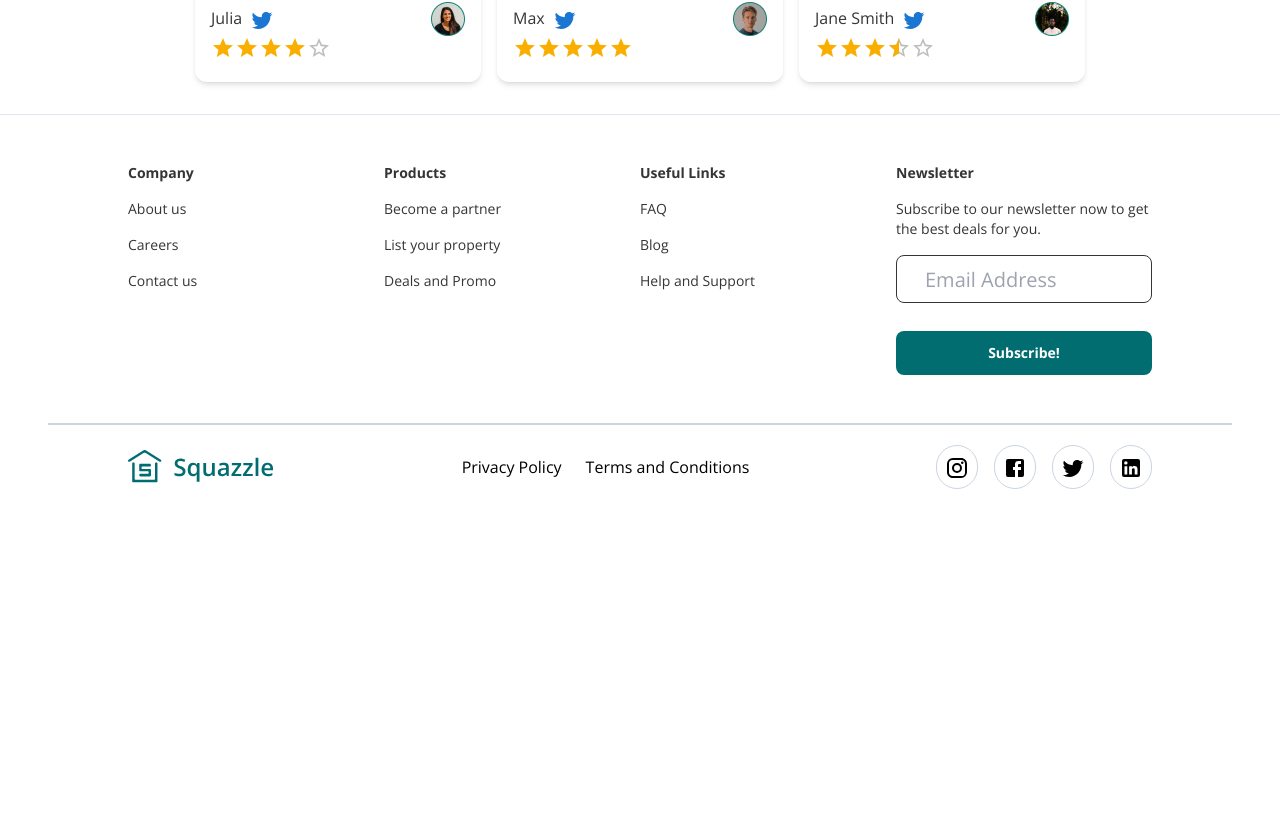
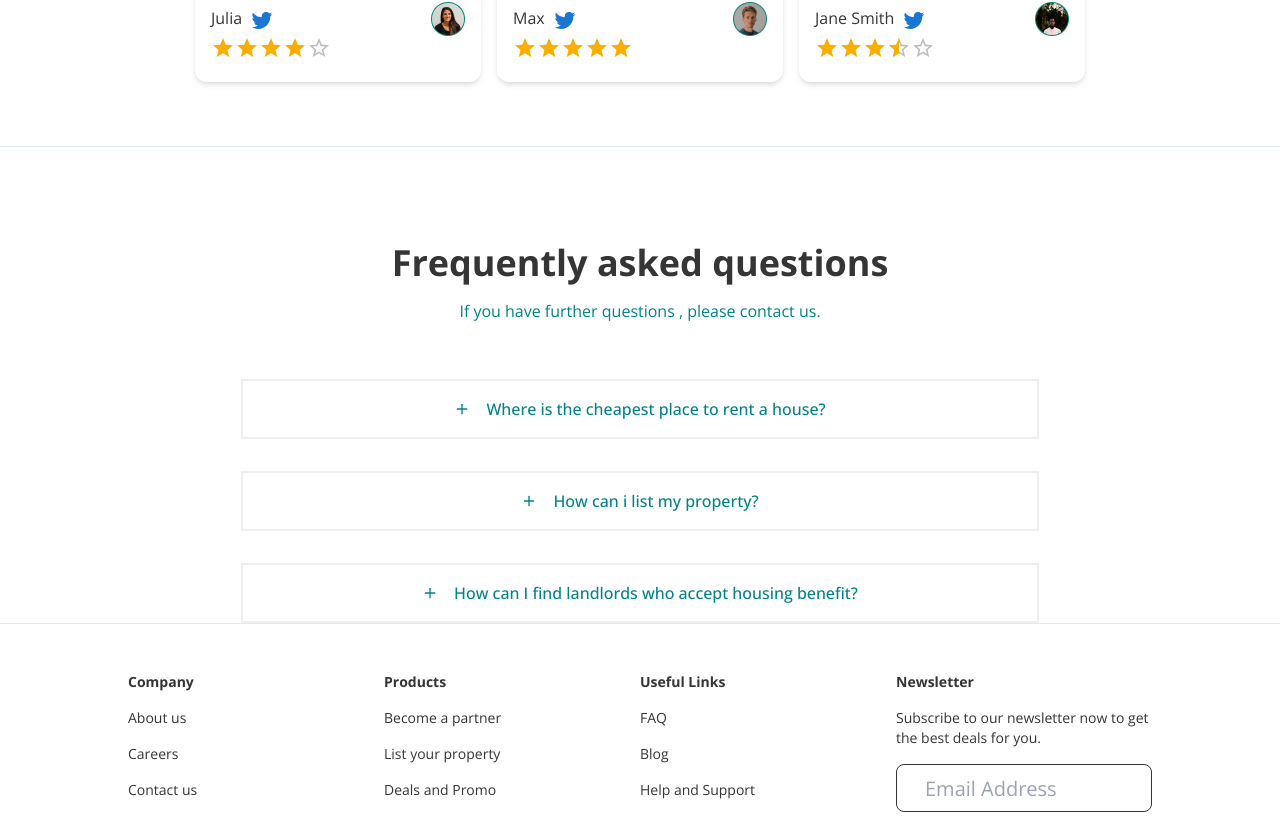
Before and after one commit to Marnin-A/Squazzle-Frontend, a Next.js app: page / in a window 1280 px wide. Shown: the part 3909-4729 px from the top of the page. Before the commit the page ends 4466 px from the top, so only its background shows below. Built offline with nearby package versions, Linux system fonts and the light colour scheme; no server answers.

Commit message:
feat: Completed FAQ section

```diff
--- a/package.json
+++ b/package.json
@@ -15,6 +15,7 @@
     "@hookform/resolvers": "^3.3.2",
     "@mui/icons-material": "^5.14.19",
     "@mui/material": "^5.14.18",
+    "@radix-ui/react-accordion": "^1.1.2",
     "@radix-ui/react-icons": "^1.3.0",
     "@radix-ui/react-popover": "^1.0.7",
     "@radix-ui/react-slot": "^1.0.2",
--- a/src/app/page.tsx
+++ b/src/app/page.tsx
@@ -6,6 +6,7 @@ import FeaturedProperty from "@/components/landing_page/featuredProperty";
 import ExploreNow from "@/components/landing_page/exploreNow";
 import ListPropertyCard from "@/components/landing_page/listPropertyCard";
 import Testimonials from "@/components/landing_page/testimonials";
+import Faq from "@/components/landing_page/faq";
 
 export default function Home() {
 	return (
@@ -18,6 +19,7 @@ export default function Home() {
 				<ExploreNow />
 				<ListPropertyCard />
 				<Testimonials />
+				<Faq />
 			</main>
 			<Footer />
 		</>
--- /dev/null
+++ b/src/components/landing_page/faq.tsx
@@ -0,0 +1,88 @@
+import React from "react";
+import {
+	Accordion,
+	AccordionContent,
+	AccordionItem,
+	AccordionTrigger,
+} from "@/components/ui/accordion";
+// import { Typography } from "@mui/material";
+// import Accordion from "@mui/material/Accordion";
+// import AccordionSummary from "@mui/material/AccordionSummary";
+// import AccordionDetails from "@mui/material/AccordionDetails";
+
+export default function Faq() {
+	return (
+		<section className="border-t border-t-slate-200 pt-24 flex flex-col items-center">
+			<h2 className="text-4xl font-bold mb-4">Frequently asked questions</h2>
+			<p className="text-primary-mid-green mb-14">
+				If you have further questions , please contact us.
+			</p>
+			<div className="w-[798px]">
+				<Accordion
+					type="single"
+					className="max-w-full flex flex-col gap-8"
+					collapsible
+				>
+					<AccordionItem
+						value="item-1"
+						className="border-2 border-[#D7D7D766] px-8"
+					>
+						<AccordionTrigger className="flex flex-row-reverse items-center gap-4 text-primary-mid-green">
+							Where is the cheapest place to rent a house?
+						</AccordionTrigger>
+						<AccordionContent>
+							Yes. It adheres to the WAI-ARIA design pattern.
+						</AccordionContent>
+					</AccordionItem>
+					<AccordionItem
+						value="item-2"
+						className="border-2 border-[#D7D7D766] w-full px-8"
+					>
+						<AccordionTrigger className="flex flex-row-reverse items-center gap-4 text-primary-mid-green">
+							How can i list my property?
+						</AccordionTrigger>
+						<AccordionContent>
+							Lorem ipsum dolor sit amet consectetur adipisicing elit. Magni
+							soluta at cumque delectus nobis dolores sit natus autem, quisquam
+							enim nostrum dolorum, ab ullam quo distinctio quas? Odio, quia
+							excepturi?
+						</AccordionContent>
+					</AccordionItem>
+					<AccordionItem
+						value="item-3"
+						className="border-2 border-[#D7D7D766] w-full px-8"
+					>
+						<AccordionTrigger className="flex flex-row-reverse items-center gap-4 text-primary-mid-green">
+							How can I find landlords who accept housing benefit?
+						</AccordionTrigger>
+						<AccordionContent>
+							Yes. It adheres to the WAI-ARIA design pattern.
+						</AccordionContent>
+					</AccordionItem>
+				</Accordion>
+				{/* <Accordion>
+					<AccordionSummary
+						expandIcon={<PlusIcon color="#018388" />}
+						aria-controls="panel1a-content"
+						id="panel1a-header"
+						style={{
+							display: "flex",
+							justifyContent: "center",
+							textAlign: "center",
+						}}
+						className="flex flex-row-reverse text-center"
+					>
+						<Typography className="justify-self-end">Accordion 1</Typography>
+					</AccordionSummary>
+					<AccordionDetails>
+						<Typography>
+							Lorem ipsum dolor sit amet, consectetur adipiscing elit.
+							Suspendisse malesuada lacus ex, sit amet blandit leo lobortis
+							eget.
+						</Typography>
+					</AccordionDetails>
+				</Accordion> */}
+			</div>
+		</section>
+	);
+}
--- a/src/components/landing_page/testimonials.tsx
+++ b/src/components/landing_page/testimonials.tsx
@@ -3,7 +3,7 @@ import TestimonialCard, { TestimonialProps } from "./testimonialCard";
 
 export default function Testimonials() {
 	return (
-		<section className="flex flex-col items-center py-8">
+		<section className="flex flex-col items-center py-8 mb-8">
 			<h1 className="text-4xl font-bold mb-4">Word from our customers</h1>
 			<p className="text-primary-mid-green mb-14">
 				Our users have plenty to say about their success with Squazzle!
--- /dev/null
+++ b/src/components/ui/accordion.tsx
@@ -0,0 +1,61 @@
+"use client";
+
+import * as React from "react";
+import * as AccordionPrimitive from "@radix-ui/react-accordion";
+import { PlusIcon } from "lucide-react";
+
+import { cn } from "@/lib/utils";
+
+const Accordion = AccordionPrimitive.Root;
+
+const AccordionItem = React.forwardRef<
+	React.ElementRef<typeof AccordionPrimitive.Item>,
+	React.ComponentPropsWithoutRef<typeof AccordionPrimitive.Item>
+>(({ className, ...props }, ref) => (
+	<AccordionPrimitive.Item
+		ref={ref}
+		className={cn("border-b", className)}
+		{...props}
+	/>
+));
+AccordionItem.displayName = "AccordionItem";
+
+const AccordionTrigger = React.forwardRef<
+	React.ElementRef<typeof AccordionPrimitive.Trigger>,
+	React.ComponentPropsWithoutRef<typeof AccordionPrimitive.Trigger>
+>(({ className, children, ...props }, ref) => (
+	<AccordionPrimitive.Header className="flex">
+		<AccordionPrimitive.Trigger
+			ref={ref}
+			className={cn(
+				"flex flex-1 items-center justify-center py-4 font-medium transition-all hover:underline [&[data-state=open]>svg]:rotate-180",
+				className
+			)}
+			{...props}
+		>
+			{children}
+			<PlusIcon
+				className="h-4 w-4 shrink-0 transition-transform duration-200"
+				color="#018388"
+			/>
+		</AccordionPrimitive.Trigger>
+	</AccordionPrimitive.Header>
+));
+AccordionTrigger.displayName = AccordionPrimitive.Trigger.displayName;
+
+const AccordionContent = React.forwardRef<
+	React.ElementRef<typeof AccordionPrimitive.Content>,
+	React.ComponentPropsWithoutRef<typeof AccordionPrimitive.Content>
+>(({ className, children, ...props }, ref) => (
+	<AccordionPrimitive.Content
+		ref={ref}
+		className="overflow-hidden text-sm transition-all data-[state=closed]:animate-accordion-up data-[state=open]:animate-accordion-down"
+		{...props}
+	>
+		<div className={cn("pb-4 pt-0", className)}>{children}</div>
+	</AccordionPrimitive.Content>
+));
+
+AccordionContent.displayName = AccordionPrimitive.Content.displayName;
+
+export { Accordion, AccordionItem, AccordionTrigger, AccordionContent };
```
